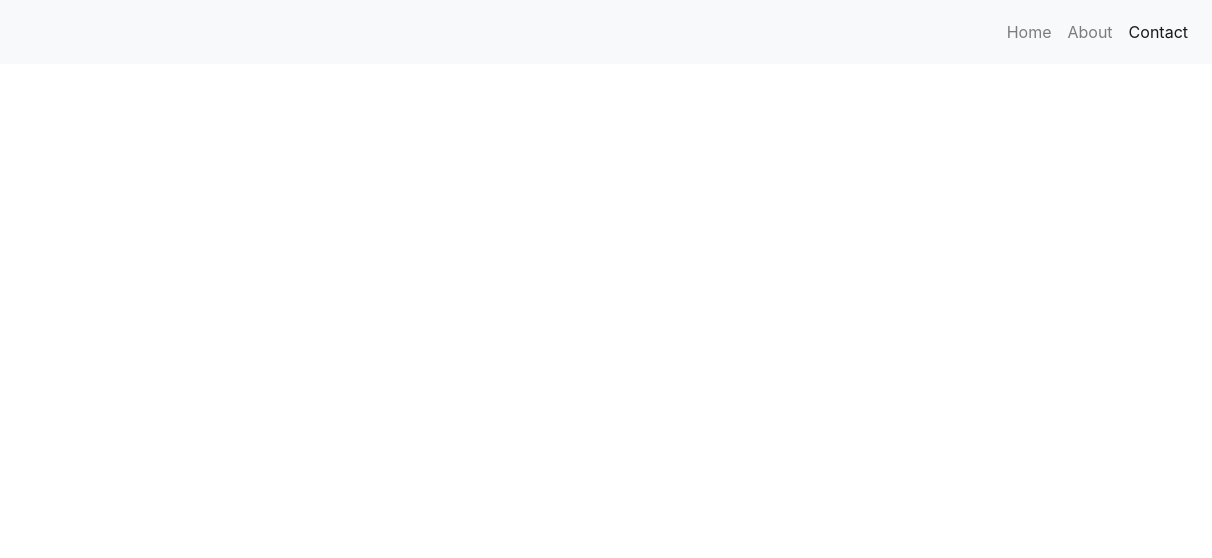
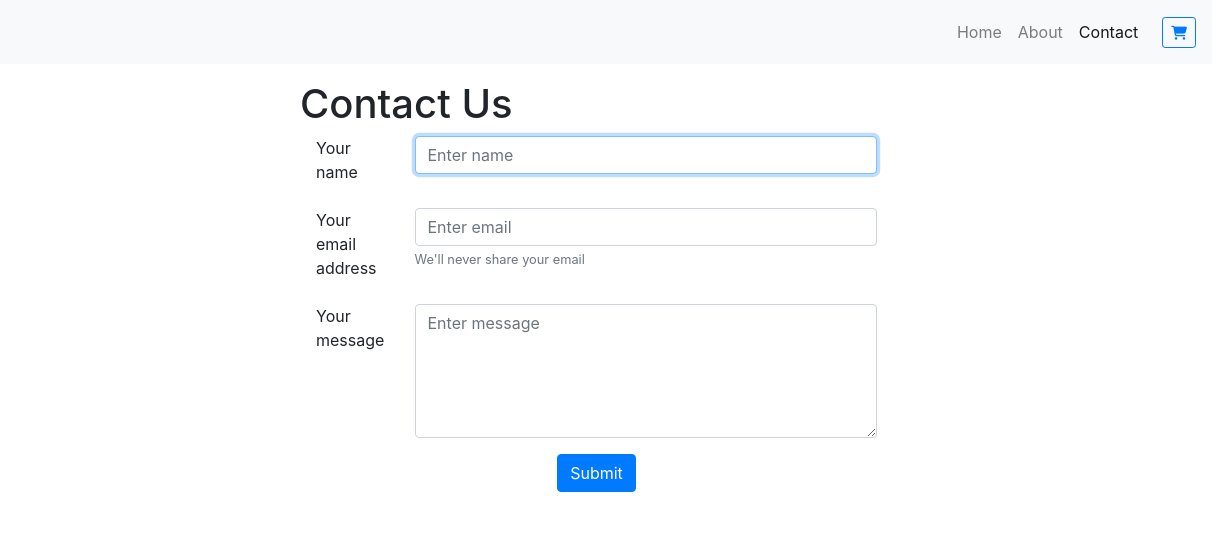
Before and after one commit to Flameruin/shooping-site-template, a plain HTML site: page contact.html in a window 1280 px wide. Shown: the top 558 px of the page, 68-1280 px from the left. Drawn offline with nearby package versions, Linux system fonts and the light colour scheme.

Commit message:
Add files via upload

```diff
--- a/contact.html
+++ b/contact.html
@@ -27,7 +27,26 @@
     <!-- Bootstrap CSS -->
     <link rel="stylesheet" href="https://stackpath.bootstrapcdn.com/bootstrap/4.3.1/css/bootstrap.min.css" integrity="sha384-ggOyR0iXCbMQv3Xipma34MD+dH/1fQ784/j6cY/iJTQUOhcWr7x9JvoRxT2MZw1T" crossorigin="anonymous">
     <link rel="stylesheet" href="main.css">
-
+     <!-- FontAwesome kit -->
+     <script src="https://kit.fontawesome.com/7f621c95f0.js"></script>
+     <!-- google recaptcha -->
+     <!-- <script src='https://www.google.com/recaptcha/api.js'></script>
+     <script type="text/javascript">
+        var verifyCallback = function(response) {
+          alert(response);
+        };
+        var widgetId1;
+        var widgetId2;
+        var onloadCallback = function() {
+          // Renders the HTML element with id 'example1' as a reCAPTCHA widget.
+          // The id of the reCAPTCHA widget is assigned to 'widgetId1'.
+          grecaptcha.render('example3', {
+            'sitekey' : '6Ldja7IUAAAAANS3KVyjcl0LmgAqzWry8qBXBFgs',
+            'callback' : verifyCallback,
+            'theme' : 'dark'
+          });
+        };
+      </script> -->
   </head>
   <!-- h-100 makes sre the html takes the full height of page (this was done to make footer at bottom) -->
   <body class="d-flex flex-column h-100">
@@ -54,10 +73,48 @@
                     </li>
                 </ul>
             </div>
+            <a class="btn btn-outline-primary btn-sm ml-3" href="cart.html">
+                <i class="fas fa-shopping-cart"></i>
+                <span id="cartItemNumber" class="badge badge-pill badge-info"></span>
+            </a>
         </nav>
-        <main role="main" class="col-11 col-sm-11 col-md-9 col-xl-6 justify-content-xl-center py-md-3 pl-md-5 bd-content ml-sm-5">
-
+        <main role="main" class="container-fluid col-11 col-sm-11 col-md-9 col-xl-6  py-md-3 pl-md-5 ml-sm-auto  bd-content">
+            <h1>Contact Us</h1>
+            <form id='contactForm' action="" class="pl-3">
+                    <div id="example1"></div>
+                <div class="form-group row">
+                    <label for="inputName" class="col-sm-2">Your name</label>
+                    <div class="col-sm-10">
+                        <input class="form-control" type="text" placeholder="Enter name" id="inputName" required autofocus>
+                    </div>
+                </div>
+                <div class="form-group row">
+                  <label for="inputEmail" class="col-sm-2">Your email address</label>
+                  <div class="col-sm-10">
+                    <input type="email" class="form-control" id="inputEmail" aria-describedby="inputEmail"
+                    placeholder="Enter email" required>
+                      <small id="emailHelp" class="form-text text-muted">We'll never share your email</small>
+                  </div>
+                </div>
+                <div class="form-group row">
+                    <label for="inputMessage" class="col-sm-2">Your message</label>
+                    <div class="col-sm-10">
+                        <textarea class="form-control" rows="5" type="text" placeholder="Enter message" id="inputMessage" required></textarea>
+                    </div>
+                </div>
+                <div class="d-flex justify-content-center">
+                    <button type="submit" class="btn btn-primary">Submit</button>
+                    <!-- <div class="g-recaptcha" data-sitekey="6Ldja7IUAAAAANS3KVyjcl0LmgAqzWry8qBXBFgs"></div> -->
+                </div>
+              </form>
         </main>
+          <!-- POSTs back to the page's URL upon submit with a g-recaptcha-response POST parameter. -->
+          <!-- <form action="?" method="POST">
+            <div id="example3"></div>
+          </form>
+          <script src="https://www.google.com/recaptcha/api.js?onload=onloadCallback&render=explicit"
+              async defer>
+          </script> -->
         <!-- mt-auto makes sure footer top margin will be full making it go to bottom of page -->
         <footer class="footer  footer mt-sm-auto px-4">
             <p class="lead">&copy;&nbsp;Company Name <i id="copyrightDate">2019-</i></p>
@@ -67,8 +124,6 @@
     <script src="https://code.jquery.com/jquery-3.3.1.slim.min.js" integrity="sha384-q8i/X+965DzO0rT7abK41JStQIAqVgRVzpbzo5smXKp4YfRvH+8abtTE1Pi6jizo" crossorigin="anonymous"></script>
     <script src="https://cdnjs.cloudflare.com/ajax/libs/popper.js/1.14.7/umd/popper.min.js" integrity="sha384-UO2eT0CpHqdSJQ6hJty5KVphtPhzWj9WO1clHTMGa3JDZwrnQq4sF86dIHNDz0W1" crossorigin="anonymous"></script>
     <script src="https://stackpath.bootstrapcdn.com/bootstrap/4.3.1/js/bootstrap.min.js" integrity="sha384-JjSmVgyd0p3pXB1rRibZUAYoIIy6OrQ6VrjIEaFf/nJGzIxFDsf4x0xIM+B07jRM" crossorigin="anonymous"></script>
-
-
     <script>
         addYear(document.getElementById("copyrightDate"));
         function addYear(element) {
```
Also changed, not shown: about.html (+6 -1 lines), index.html (+6 -1 lines).
